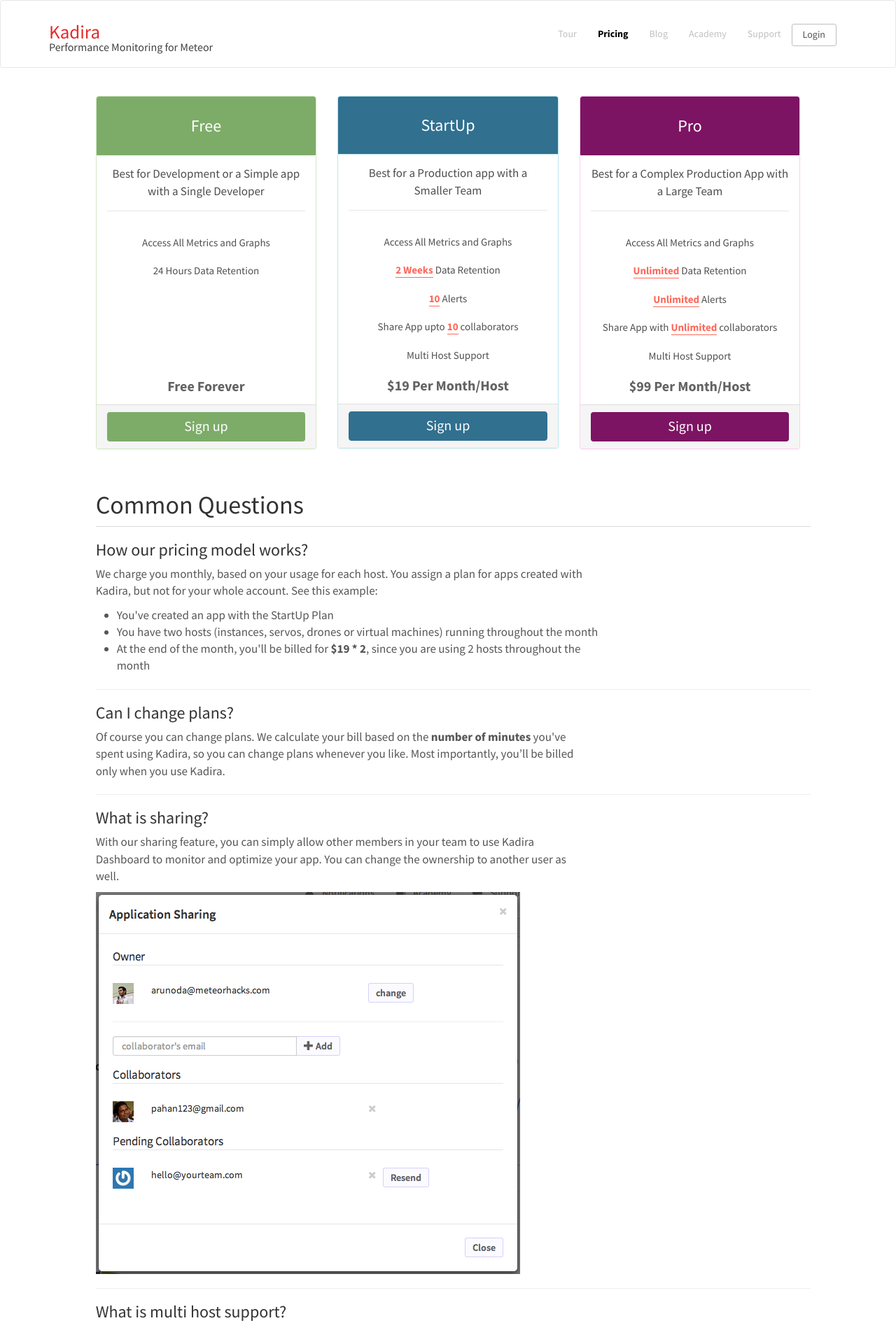
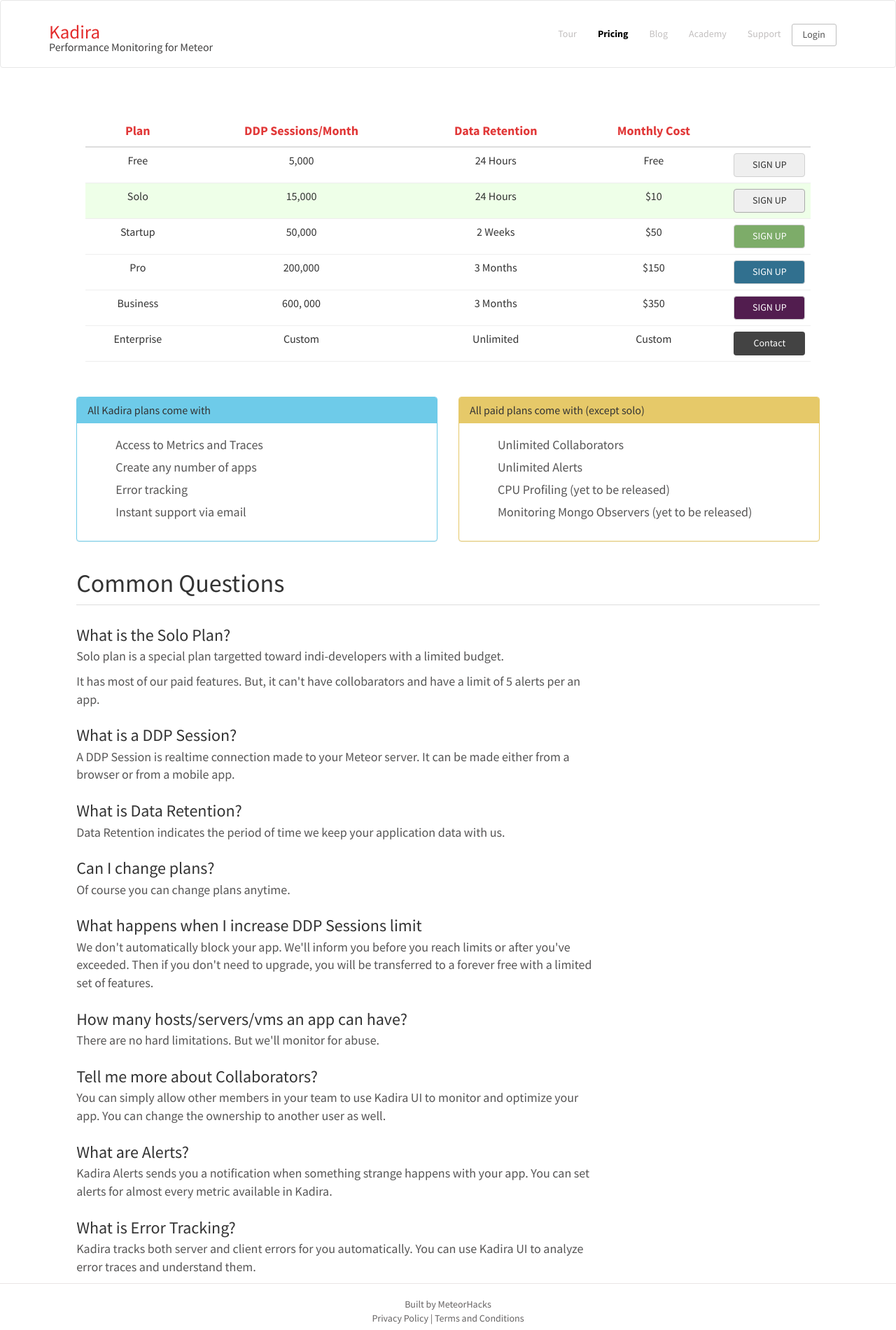
Before and after one commit to kadiraio/kadiraio.github.io, a Jekyll site: the page built from pricing.html, in a window 1280 px wide. Shown: the top 1901 px of the page at 70% size. Built offline with Jekyll 4.4.1, drawn with Linux system fonts in a browser that asks for light colours; some of the changed text lies outside the part shown.

Commit message:
Add new plans content - just content, needs css

```diff
--- a/_layouts/pricing.html
+++ b/_layouts/pricing.html
@@ -11,134 +11,175 @@
 
   <div class='post'>
     <div style="margin: 40px 0 20px 0">
-      <div id='plan-list' class="col-md-10 col-md-offset-1">
-        <div id="plan-free" class="col-xs-12 col-md-4">
-          <div class="panel">
-            <div class="panel-heading">Free</div>
-            <div class="panel-body plan-heading">
-              <p>Best for Development or a Simple app with a Single Developer</p>
-            </div>
-            <ul class="list-group">
-              <li class="list-group-item">Access All Metrics and Graphs</li>
-              <li class="list-group-item">24 Hours Data Retention</li>
-              <li class="list-group-item clear">One Alert</li>
-              <li class="list-group-item clear">a</li>
-              <li class="list-group-item clear">a</li>
-              <li class="list-group-item price-tag">Free Forever</li>
-            </ul>
-            <div class="panel-footer">
-              <a href="https://ui.kadira.io/sign-up?plan=free" class="btn btn-block btn-plan" data-plan="free"
-              onclick="return trackSignUpClick('https://ui.kadira.io/sign-up?plan=free', 'pricing', 'free');">Sign up</a>
-            </div>
-          </div>
-        </div> <!--/plan-->
-        <div id="plan-startup" class="col-xs-12 col-md-4">
-          <div class="panel panel-info">
-            <div class="panel-heading">StartUp</div>
-            <div class="panel-body plan-heading">
-              <p>Best for a Production app with a Smaller Team</p>
-            </div>
-            <ul class="list-group">
-              <li class="list-group-item">Access All Metrics and Graphs</li>
-              <li class="list-group-item"><em>2 Weeks</em> Data Retention</li>
-              <li class="list-group-item"><em>10</em> Alerts</li>
-              <li class="list-group-item">Share App upto <em>10</em> collaborators</li>
-              <li class="list-group-item">Multi Host Support</li>
-              <li class="list-group-item price-tag">$19 Per Month/Host</li>
-            </ul>
-            <div class="panel-footer">
-              <a href="https://ui.kadira.io/sign-up?plan=startup" class="btn btn-info btn-block btn-plan" data-plan="startup"
-              onclick="return trackSignUpClick('https://ui.kadira.io/sign-up?plan=startup', 'pricing', 'startup');">Sign up</a>
-            </div>
-          </div>
-        </div> <!--/plan-->
-        <div id="plan-pro" class="col-xs-12 col-md-4">
-          <div class="panel panel-pro">
-            <div class="panel-heading">Pro</div>
-             <div class="panel-body plan-heading">
-              <p>Best for a Complex Production App with a Large Team</p>
-            </div>
-            <ul class="list-group">
-              <li class="list-group-item">Access All Metrics and Graphs</li>
-              <li class="list-group-item"><em>Unlimited</em> Data Retention</li>
-              <li class="list-group-item"><em>Unlimited</em> Alerts</li>
-              <li class="list-group-item">Share App with <em>Unlimited</em> collaborators</li>
-              <li class="list-group-item">Multi Host Support</li>
-              <li class="list-group-item price-tag">$99 Per Month/Host</li>
-            </ul>
-            <div class="panel-footer">
-              <a href="https://ui.kadira.io/sign-up?plan=pro" class="btn btn-block btn-plan btn-pro" data-plan="pro"
-              onclick="return trackSignUpClick('https://ui.kadira.io/sign-up?plan=pro', 'pricing', 'pro');">Sign up</a>
-            </div>
-          </div>
-        </div> <!--/plan-->
+      <div class="col-sm-10 col-sm-offset-1">
+        <table class="table table-plans">
+          <thead>
+            <tr>
+              <th>Plan</th>
+              <th>DDP Sessions/Month</th>
+              <th>Data Retention</th>
+              <th>Monthly Cost</th>
+              <th></th>
+            </tr>
+          </thead>
+          <tbody>
+            <tr class="plan-free">
+              <td>Free</td>
+              <td>5,000</td>
+              <td>24 Hours</td>
+              <td>Free</td>
+              <td><button class="btn btn-block btn-plan">Sign Up</button></td>
+            </tr>
+            <tr class="plan-solo current">
+              <td>Solo</td>
+              <td>15,000</td>
+              <td>24 Hours</td>
+              <td>$10</td>
+              <td><button class="btn btn-block btn-plan">Sign Up</button></td>
+            </tr>
+            <tr class="plan-startup">
+              <td>Startup</td>
+              <td>50,000</td>
+              <td>2 Weeks</td>
+              <td>$50</td>
+              <td><button class="btn btn-block btn-plan">Sign Up</button></td>
+            </tr>
+            <tr class="plan-pro">
+              <td>Pro</td>
+              <td>200,000</td>
+              <td>3 Months</td>
+              <td>$150</td>
+              <td><button class="btn btn-block btn-plan">Sign Up</button></td>
+            </tr>
+            <tr class="plan-business">
+              <td>Business</td>
+              <td>600, 000</td>
+              <td>3 Months</td>
+              <td>$350</td>
+              <td><button class="btn btn-block btn-plan">Sign Up</button></td>
+            </tr>
+            <tr class="plan-enterprise">
+              <td>Enterprise</td>
+              <td>Custom</td>
+              <td>Unlimited</td>
+              <td>Custom</td>
+              <td><a class="btn btn-block" href="mailto:hello@meteorhacks.com">Contact</a></td>
+            </tr>
+          </tbody>
+        </table>
       </div>
     </div>
-
   </div>
 
   <div class="clearfix"></div>
 
-  <div class='col-md-10 col-md-offset-1' id='common-questions-panel'> <!-- paid features START-->
-    <h1 id='common-questions'>Common Questions</h1>
+  <!-- Plan Features -->
+  <div class="row">
+    <div class="col-sm-5 col-sm-offset-1 free-plan-feature-summery">
+      <div class="panel panel-default">
+        <div class="panel-heading">
+          <h3 class="panel-title">All Kadira plans come with</h3>
+        </div>
+        <div class="panel-body">
+          <ul class="list-features">
+            <li>Access to Metrics and Traces</li>
+            <li>Create any number of apps</li>
+            <li>Error tracking</li>
+            <li>Instant support via email </li>
+          </ul>
+        </div>
+      </div>
+    </div>
 
-    <h3 id='pricing-model'>How our pricing model works?</h3>
-    <p>
-      We charge you monthly, based on your usage for each host. You assign a plan for apps created with Kadira, but not for your whole account. See this example:
-    </p>
-    <ul>
-      <li>You've created an app with the StartUp Plan</li>
-      <li>You have two hosts (instances, servos, drones or virtual machines) running throughout the month</li>
-      <li>At the end of the month, you'll be billed for <b>$19 * 2</b>, since you are using 2 hosts throughout the month</li>
-    </ul>
-    <hr/>
+    <div class="col-sm-5 paid-plans-feature-summery">
+      <div class="panel panel-default">
+        <div class="panel-heading">
+          <h3 class="panel-title">All paid plans come with (except solo)</h3>
+        </div>
+        <div class="panel-body">
+          <ul class="list-features">
+            <li>Unlimited Collaborators</li>
+            <li>Unlimited Alerts</li>
+            <li>CPU Profiling (yet to be released)</li>
+            <li>Monitoring Mongo Observers (yet to be released)</li>
+          </ul>
+        </div>
+      </div>
+    </div>
+  </div>
 
-    <h3 id='change-plans'>Can I change plans?</h3>
-    <p>
-      Of course you can change plans. We calculate your bill based on the <b>number of minutes</b> you've spent using Kadira, so you can change plans whenever you like. Most importantly, you’ll be billed only when you use Kadira.
-    </p>
-    <hr/>
+  <div class="clearfix"></div>
 
-    <h3 id='sharing'>What is sharing?</h3>
-    <p>
-      With our sharing feature, you can simply allow other members in your team to use Kadira Dashboard to monitor and optimize your app.
-You can change the ownership to another user as well.
-    </p>
-    <img src='/images/pricing/sharing.png'>
-    <hr/>
+  <!-- Frequently Asked Questions -->
+  <div class="row">
+    <div class="col-sm-10 col-sm-offset-1">
+      <h1 id="common-questions">Common Questions</h1>
+    </div>
+  </div>
 
-    <h3 id='multi-host'>What is multi host support?</h3>
-    <p>
-      With multi host support, you can analyze metrics by each of your hosts. This will be useful to understand how each of your server instances are performing. This is also a way to visualize the load distribution by your load balancer.
-    </p>
-    <img src='/images/pricing/multihost.png'>
-    <hr/>
+  <div class="row row-questions">
+    <div class="col-sm-10 col-sm-offset-1 col-question">
+      <h3 id="solo-plan">What is the Solo Plan?</h3>
+      <p>Solo plan is a special plan targetted toward indi-developers with a limited budget.</p>
+      <p>It has most of our paid features. But, it can't have collobarators and have a limit of 5 alerts per an app.</p>
+    </div>
+  </div>
 
-    <h3 id='data-retention'>What is Data Retention?</h3>
-    <p>
-      Data Rentention indicates the period of time we keep your application data with us. With a free plan you only can analyze <b>24 hours</b> of data.
-    </p>
-    <p>
-      But with the StartUp plan, you can analyze <b>two weeks</b> of data, so you won't miss anything suspicious in your app. You can also compare the performance throughout a two week period.
-    </p>
-    <hr/>
+  <div class="row row-questions">
+    <div class="col-sm-10 col-sm-offset-1 col-question">
+      <h3>What is a DDP Session?</h3>
+      <p>A DDP Session is realtime connection made to your Meteor server. It can be made either from a browser or from a mobile app. </p>
+    </div>
+  </div>
 
-    <h3 id='alers'>What are Alerts?</h3>
-    <p>
-      Kadira Alerts sends you a notification when something strange happens with your app. You can get alerts for almost every metric available in Kadira.
-    </p>
-    <img src='/images/pricing/alert.png' />
-    <p>
-    We do support email and webhooks as actions. You can also integrate Kadira Alerts with <a href='https://zapier.com/'>zapier</a> and get notification into your phone and trigger many other services, including your Google Glass :)
-    </p>
-    <a href='/blog/stay-alert-with-your-meteor-app/'><b>Learn More</b></a>
-    <hr/>
+  <div class="row row-questions">
+    <div class="col-sm-10 col-sm-offset-1 col-question">
+      <h3>What is Data Retention?</h3>
+      <p>Data Retention indicates the period of time we keep your application data with us.</p>
+    </div>
+  </div>
 
-    <p>
-      Do you have any questions? <a href='http://support.kadira.io/'>Please ask!</a><br/>
-      We are happy to help you out.
-    </p>
-  </div> <!-- paid features END-->
+  <div class="row row-questions">
+    <div class="col-sm-10 col-sm-offset-1 col-question">
+      <h3>Can I change plans?</h3>
+      <p>Of course you can change plans anytime.</p>
+    </div>
+  </div>
+
+  <div class="row row-questions">
+    <div class="col-sm-10 col-sm-offset-1 col-question">
+      <h3>What happens when I increase DDP Sessions limit</h3>
+      <p>We don't automatically block your app. We'll inform you before you reach limits or after you've exceeded. Then if you don't need to upgrade, you will be transferred to a forever free with a limited set of features.</p>
+    </div>
+  </div>
+
+  <div class="row row-questions">
+    <div class="col-sm-10 col-sm-offset-1 col-question">
+      <h3>How many hosts/servers/vms an app can have?</h3>
+      <p>There are no hard limitations. But we'll monitor for abuse.</p>
+    </div>
+  </div>
+
+  <div class="row row-questions">
+    <div class="col-sm-10 col-sm-offset-1 col-question">
+      <h3>Tell me more about Collaborators?</h3>
+      <p>You can simply allow other members in your team to use Kadira UI to monitor and optimize your app. You can change the ownership to another user as well.</p>
+    </div>
+  </div>
+
+  <div class="row row-questions">
+    <div class="col-sm-10 col-sm-offset-1 col-question">
+      <h3>What are Alerts?</h3>
+      <p>Kadira Alerts sends you a notification when something strange happens with your app. You can set alerts for almost every metric available in Kadira.</p>
+    </div>
+  </div>
+
+  <div class="row row-questions">
+    <div class="col-sm-10 col-sm-offset-1 col-question">
+      <h3>What is Error Tracking?</h3>
+      <p>Kadira tracks both server and client errors for you automatically. You can use Kadira UI to analyze error traces and understand them.</p>
+    </div>
+  </div>
 
   <div class="clearfix"></div>
 
--- a/css/style.css
+++ b/css/style.css
@@ -628,140 +628,128 @@
 }
 
 /*
-  ---------------- BUTTONS -------------------------
+  ---------------- PRICING PAGE -------------------
 */
 
-#plan-list {
-  text-align: center;
+.table-plans {
+  margin: 30px 0 50px 0;
+  border: 0;
 }
 
-#plan-list .panel-heading {
-  font-size: 24px;
-  padding: 24px 0;
-}
-
-#plan-list li {
-  font-size: 15px;
-  color: rgb(80, 80, 80);
-  border: none;
-}
-
-#plan-list li em {
-  font-style: normal;
-  font-weight: 600;
-  color: #FF685A;
-  border-bottom: 1px solid #FF685A;
-}
-
-#plan-list .clear {
-  color: #fff;
-}
-
-#plan-list .price-tag {
-  font-weight: 600;
-  font-size: 20px;
-  color: rgb(99, 99, 99);
-}
-
-.plan-heading {
-  font-size: 17px;
-  color: #4D4D4D;
-}
-
-.plan-heading p  {
-  padding-bottom: 15px;
-  border-bottom: 1px solid #E7E7E7;
-}
-
-.plan-info {
-  color: rgb(114, 114, 114);
-  font-size: 17px;
-  text-align: center;
+.table-plans tr.current{
+  background: #EEFFE8;
 }
 
 .btn-plan {
-  font-size: 20px;
+  text-transform: uppercase;
+  border: 1px solid #D0D0D0;
 }
 
-.btn-plan:hover {
-  opacity: 0.8;
+.plan-solo .btn {
+  border: 1px solid #aaa;
 }
 
-/*
-  StartUp Plan
-*/
-
-#plan-startup .panel-heading {
-  color: white;
-  background: rgb(49, 112, 143);
-}
-
-#plan-startup .btn-plan {
-  background: rgb(49, 112, 143);
-  border-color: rgb(49, 112, 143);
-}
-
-/*
-  Pro Plan
-*/
-
-#plan-pro .panel {
-  border: 1px solid rgb(255, 207, 243);
-}
-
-#plan-pro .panel-heading {
-  color: #fff;
-  background-color: rgb(124, 20, 99);
-  border: 1px solid rgb(124, 20, 99);
-}
-
-#plan-pro .btn {
-  background-color: rgb(124, 20, 99);
-  color: #fff;
-}
-
-/*
-  Free Plan
-*/
-#plan-free .panel {
-  border: 1px solid #d6e9c6;
-}
-
-#plan-free .panel-heading {
-  color: #fff;
-  background-color: #7DAC69;
-  border: 1px solid #7DAC69;
-}
-
-#plan-free .btn {
+.plan-startup .btn {
   background-color: #7DAC69;
   color: #fff;
 }
 
-#common-questions-panel img {
-  max-width: 100%;
+.plan-pro .btn {
+  color: #fff;
+  background: rgb(49, 112, 143);
 }
 
-#common-questions-panel h1 {
-  border-bottom: 1px solid #DADADA;
-  padding-bottom: 10px;
+.plan-business .btn {
+  background-color: rgb(82, 29, 79);
+  color: #fff;
 }
 
-#common-questions-panel {
-  margin-top: 20px;
+.plan-enterprise .btn {
+  background-color: #434343;
+  color: #fff;
+}
+
+.col-features {
+  padding-top: 15px;
+}
+
+.table-plans th {
+  font-size: 18px;
+  line-height: 32px;
+  color: #E13838;
+  text-align: center;
+  border: 0;
+  -webkit-font-smoothing: antialiased;
+  font-weight: 600;
+}
+
+.table-plans td {
+  padding: 20px;
+  font-size: 16px;
+  line-height: 27px;
+  text-align: center;
+  border-bottom: 1px solid #eee;
+}
+
+.list-features {
+  font-size: 18px;
+  color: #575656;
+  line-height: 32px;
+  list-style: none;
+}
+
+.col-question {
+  padding: 0 0 0 15px;
+}
+
+.row-questions p {
+  font-size: 18px;
+  -webkit-font-smoothing: antialiased;
+  max-width: 750px;
+}
+
+.row-questions h3 {
+  margin: 5px 0;
+}
+
+.row-questions {
+  margin-top: 10px;
+}
+
+.row-questions p,
+.row-questions li{
+  font-size: 18px;
+  color: #575656;
+  -webkit-font-smoothing: antialiased;
+}
+
+.row-questions ul{
   padding-left: 30px;
 }
 
-#common-questions-panel p,
-#common-questions-panel li{
-  font-size: 17px;
-  color: #575656;
-  -webkit-font-smoothing: antialiased;
-  max-width: 700px;
+#common-questions {
+  padding-bottom: 10px;
+  margin-bottom: 15px;
+  border-bottom: 1px solid #ddd;
 }
 
-#common-questions-panel ul{
-  padding-left: 30px;
+
+.free-plan-feature-summery .panel-default{
+  border-color: #6ECBE9;
+}
+
+.free-plan-feature-summery .panel-heading {
+  background-color: #6ECBE9;
+  border: 0;
+}
+
+.paid-plans-feature-summery .panel-default{
+  border-color: #E6C969;
+}
+
+.paid-plans-feature-summery .panel-heading {
+  background-color: #E6C969;
+  border: 0;
 }
 
 /*
```
